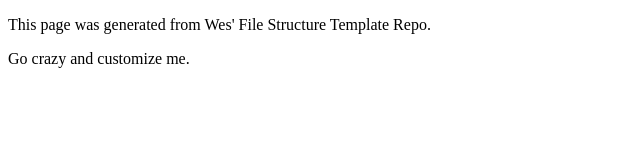
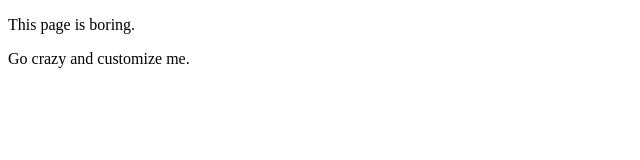
Before and after one commit to Haley-Graham/cst251, a plain HTML site: page index.html in a window 1280 px wide. Shown: the whole page, without its empty margins (0-640 px from the left). Drawn offline with Linux system fonts and the light colour scheme.

Commit message:
Update index.html

```diff
--- a/index.html
+++ b/index.html
@@ -6,7 +6,7 @@
 </head>
 <body>
 	<main>
-		<p>This page was generated from Wes' File Structure Template Repo.</p>
+		<p>This page is boring.</p>
 
 		<p>Go crazy and customize me.</p>
 	</main>
```
